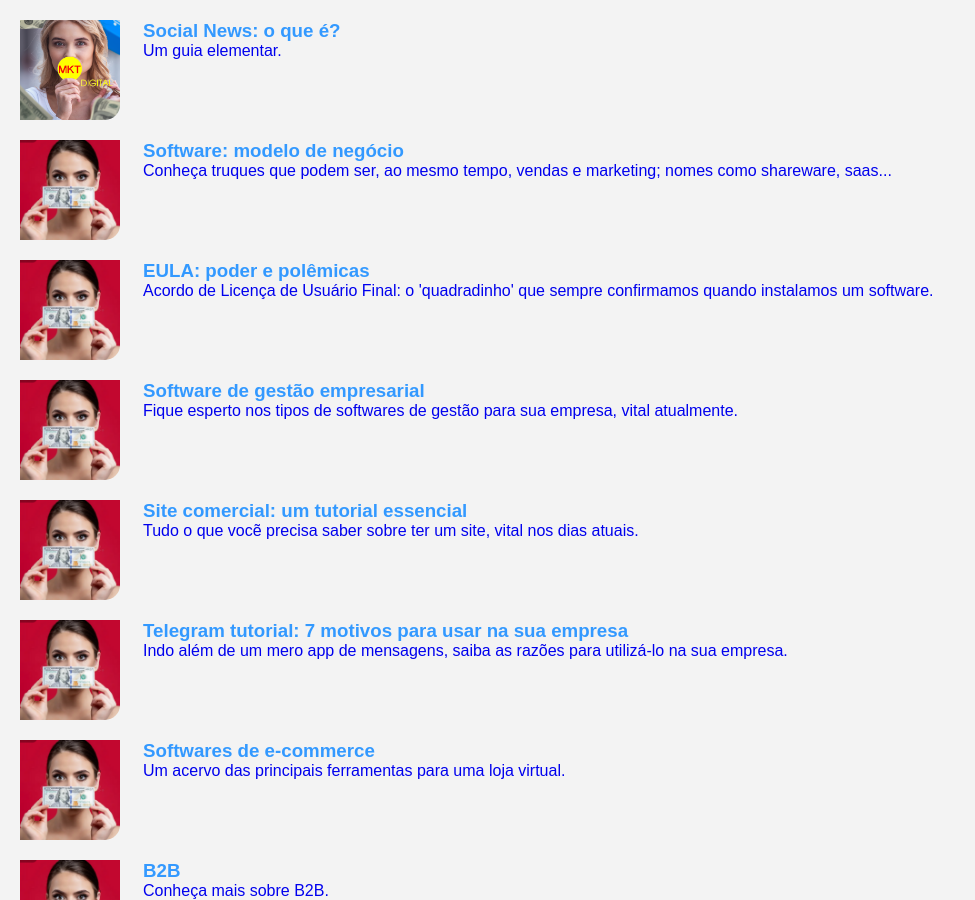
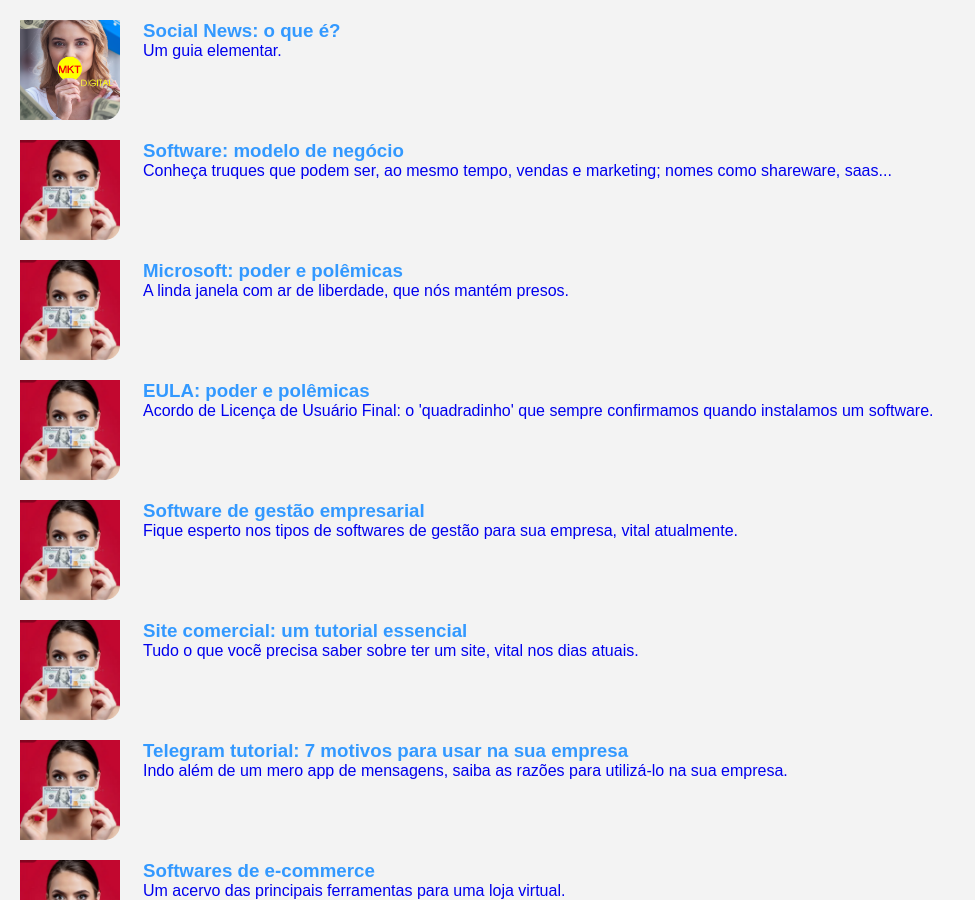
Before and after one commit to Joesynth/joesynth.github.io, a Jekyll site: the page built from smarketing.html, in a window 1280 px wide and 900 px high, scrolled down 2027 px. Shown: the whole window, without its empty margins (0-975 px from the left). Built offline with Jekyll 4.4.1, drawn with Linux system fonts in a browser that asks for light colours; some of the changed text lies outside the part shown.

Commit message:
Update smarketing.json

```diff
--- a/_data/smarketing.json
+++ b/_data/smarketing.json
@@ -102,6 +102,12 @@
     "p": "Conheça truques que podem ser, ao mesmo tempo, vendas e marketing; nomes como shareware, saas..."
   },
   {
+    "href": "microsoft.html",
+    "src": "image/comercio.png",
+    "h3": "Microsoft: poder e polêmicas",
+    "p": "A linda janela com ar de liberdade, que nós mantém presos."
+  },
+  {
     "href": "eula.html",
     "src": "image/comercio.png",
     "h3": "EULA: poder e polêmicas",
```
